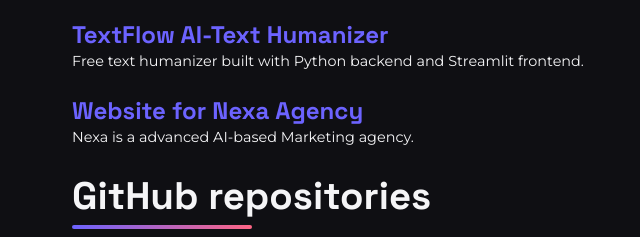
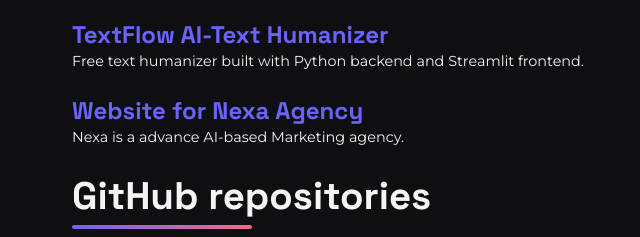
Before and after one commit to Coding-with-Akrash/My-Portfolio, a plain HTML site: page index.html in a window 1280 px wide. Shown: the part 1093-1330 px from the top of the page, 0-640 px from the left. Drawn offline with nearby package versions, Linux system fonts and the light colour scheme; no server answers; animation ran at ten frames a second.

Commit message:
Update index.html

```diff
--- a/index.html
+++ b/index.html
@@ -1871,7 +1871,7 @@
               </div>
                 <div class="card-body text-center">
                 <h3 class="card-title"><a href="https://nexaagency.netlify.app" target="_blank" style="color: var(--primary); text-decoration: none;">Website for Nexa Agency</a></h3>
-                <p class="card-text">Nexa is a advanced AI-based Marketing agency.</p>
+                <p class="card-text">Nexa is a advance AI-based Marketing agency.</p>
               </div>
             </div>
 
```
